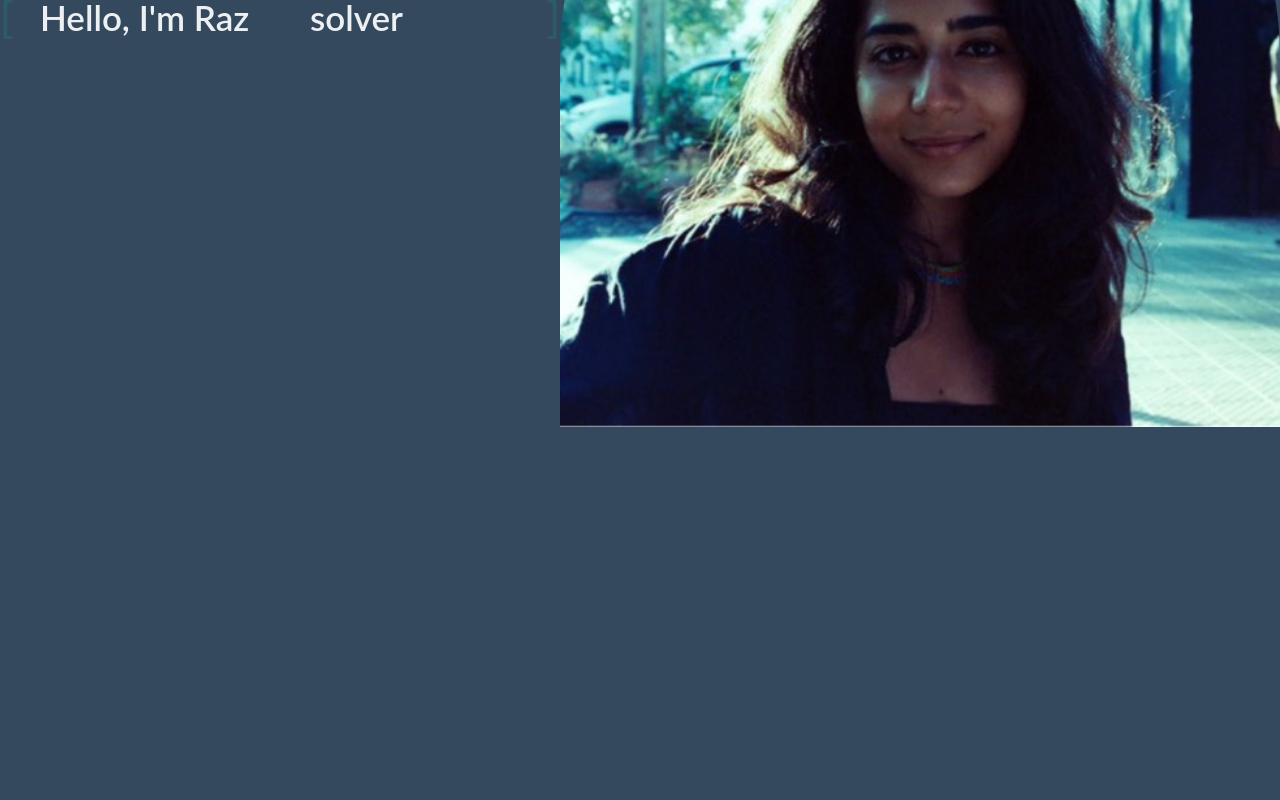
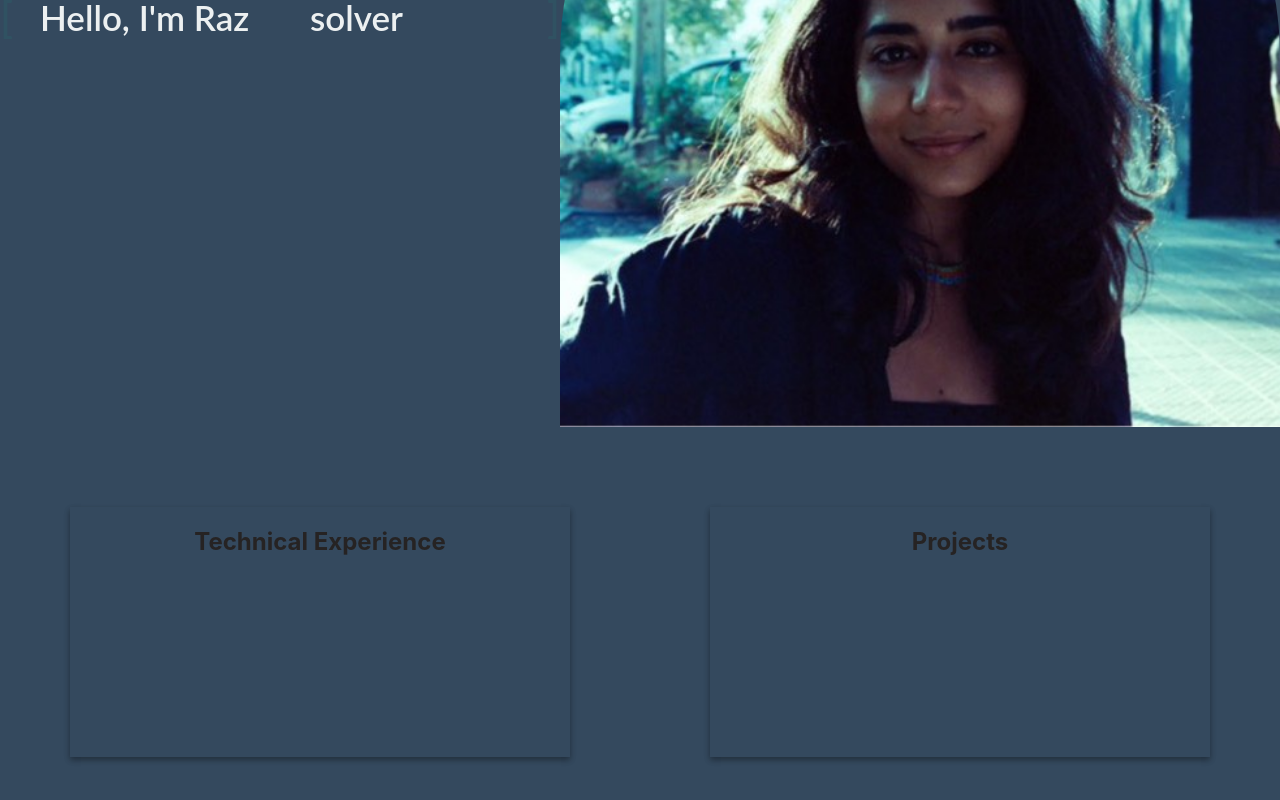
Before and after one commit to ThatoneKurdishSE/portfolio, a React (Create React App) app: page / in a window 1280 px wide. Shown: the part 340-1140 px from the top of the page. Before the commit the page ends 800 px from the top, so only its background shows below. Built offline with nearby package versions, Linux system fonts and the light colour scheme.

Commit message:
replacing work with me page with cards on the homepage

```diff
--- a/src/atoms/Card/blogCard.scss
+++ b/src/atoms/Card/Blog/blogCard.scss
@@ -107,7 +107,7 @@ margin-bottom: 6px;
 
 @include mediaBig {
     margin-bottom: 8px;
-}
+    }
 }
 a {
     text-decoration: none;
--- /dev/null
+++ b/src/atoms/Card/Info/InfoCard.js
@@ -0,0 +1,40 @@
+import React from "react";
+import infoCard from '../Info/infoCard.scss'
+
+function InfoCard() {
+
+    return (
+        <div className="wrappa">
+            <Card
+                title="Technical Experience"
+                content="Frontend: TypeScript && JavaScript"
+                content1="Frameworks: React, Vue && Angular"
+                content2="Backend: RoR, C#, && Golang"
+                content3="Query languages: SQL && Graphql"
+                />
+            <Card
+                title="Projects"
+                content="Zengines AI"
+                content1="The Flybook"
+                content2="Auddia Inc"
+            />
+        </div>
+    );
+};
+
+function Card(props) {
+    return (
+        <div class='newsCard news-Slide-up'>
+        <h2 class='newsCaption-title'>{props.title}</h2>
+        <div class='newsCaption'>
+            <li>{props.content}</li>
+            <li>{props.content1}</li>
+            <li>{props.content2}</li>
+            <li>{props.content3}</li>
+        </div>
+    </div>)
+};
+
+
+
+export default InfoCard;
--- /dev/null
+++ b/src/atoms/Card/Info/infoCard.scss
@@ -0,0 +1,56 @@
+.newsCard {
+    position: relative;
+    width: 500px;
+    height: 250px;
+    margin: 5rem auto;
+    opacity: 0.9rem;
+    background-color: transparent;
+    color:#262323;
+    overflow: hidden;
+    box-shadow: 0 3px 6px rgba(0, 0, 0, 0.16), 0 3px 6px rgba(0, 0, 0, 0.23);
+}
+
+.wrappa {
+    display: flex;
+    justify-content: space-around;
+}
+
+.newsCaption {
+    opacity: .0;
+    color: beige;
+    text-align: center;
+    list-style-type: none;
+    overflow:hidden;
+    font-family: 'Lato', sans-serif;
+    font-size: 20px;
+    line-height: 40px;
+        -webkit-transform: translateY(80%);
+            transform: translateY(80%);
+    -webkit-backface-visibility: hidden;
+            backface-visibility: hidden;
+    -webkit-transition: opacity 0.1s 0.3s, -webkit-transform 0.4s;
+    transition: opacity 0.1s 0.3s, -webkit-transform 0.4s;
+    transition: transform 0.4s, opacity 0.1s 0.3s;
+    transition: transform 0.4s, opacity 0.1s 0.3s, -webkit-transform 0.4s;
+}
+
+.newsCaption-title {
+    :hover {
+        color: transparent;
+    }
+}
+
+.newsCaption-content {
+
+
+}
+
+.news-Slide-up:hover .newsCaption {
+    opacity: 0.8;
+    -webkit-transform: translateY(0px);
+            transform: translateY(0px);
+    -webkit-transition: opacity 0.1s, -webkit-transform 0.4s;
+    transition: opacity 0.1s, -webkit-transform 0.4s;
+    transition: transform 0.4s, opacity 0.1s;
+    transition: transform 0.4s, opacity 0.1s, -webkit-transform 0.4s;
+}
--- a/src/pages/Home.jsx
+++ b/src/pages/Home.jsx
@@ -1,10 +1,13 @@
 import React from 'react';
 import pic from '../visuals/personalPics/pic.jpeg'
 import Box from '../atoms/Box/Box.js';
+import InfoCard from '../atoms/Card/Info/InfoCard';
 
 const Home = () => {
 
 	return (
+		<div>
+
 			<div
 				style={{
 						display: 'flex',
@@ -30,6 +33,8 @@ const Home = () => {
 					<img src={pic} alt='pic' style={{height: '90vh', borderTopLeftRadius: '350px', borderTopRightRadius: '350px'}} />
 				</div>
 			</div>
+			<InfoCard />
+		</div>
 	);
 };
 
--- a/src/pages/Writings.jsx
+++ b/src/pages/Writings.jsx
@@ -1,5 +1,5 @@
 import React from 'react';
-import BlogCards from '../atoms/Card/BlogCards';
+import BlogCards from '../atoms/Card/Blog/BlogCards';
 
 const Writings = () => {
 return (
```
Also changed, not shown: src/atoms/Card/Blog/BlogCards.js (renamed from src/atoms/Card/BlogCards.js). Lines whose indentation alone changed are shown as unchanged.
